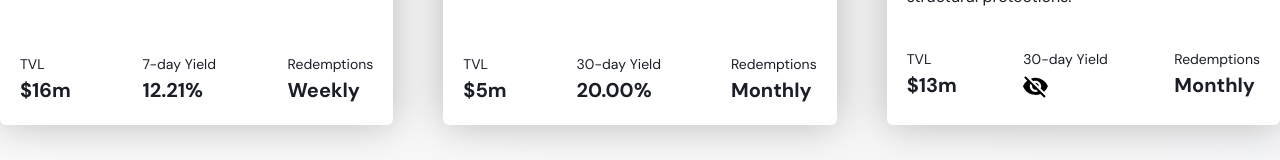
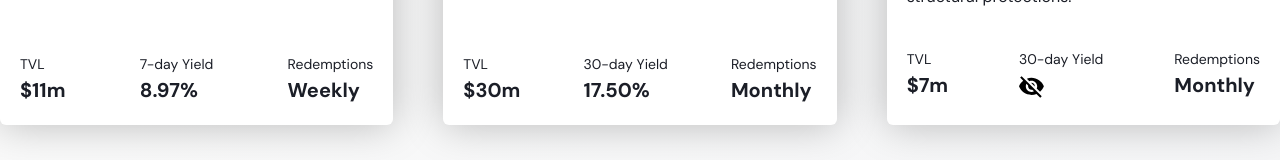
Before and after one commit to Idle-Labs/idle-pareto-landing, a Next.js app: page / in a window 1280 px wide. Shown: the part 631-791 px from the top of the page. Built offline with nearby package versions, Linux system fonts and the light colour scheme.

Commit message:
Update vaults

```diff
--- a/src/app/libs/vaults.ts
+++ b/src/app/libs/vaults.ts
@@ -37,9 +37,9 @@ export const VAULTS: Vault[] = [
     description:
       'Variable-rate loan channeling funds into delta-neutral yield strategies overperforming the BTC funding rate.',
     code: 'FAS_USDC',
-    tvl: '$16m',
+    tvl: '$11m',
     yieldType: '7-day Yield',
-    yield: '12.21%',
+    yield: '8.97%',
     redemptions: 'Weekly',
     app: '//credit.idle.finance',
     type: 'credit',
@@ -54,9 +54,9 @@ export const VAULTS: Vault[] = [
     description:
       'Fixed rate loan channeling funds into derivatives trading and market-making strategies.',
     code: 'BAS_USDT',
-    tvl: '$5m',
+    tvl: '$30m',
     yieldType: '30-day Yield',
-    yield: '20.00%',
+    yield: '17.50%',
     redemptions: 'Monthly',
     app: '//credit.idle.finance',
     type: 'credit',
@@ -72,7 +72,7 @@ export const VAULTS: Vault[] = [
     description:
       'Lending funds to an SPV managed by a top-tier Prime Broker, providing financing to end-counterparties while being secured by structural protections.',
     code: 'FAL_USDC',
-    tvl: '$13m',
+    tvl: '$7m',
     redemptions: 'Monthly',
     app: '//credit.idle.finance',
     type: 'credit',
```
